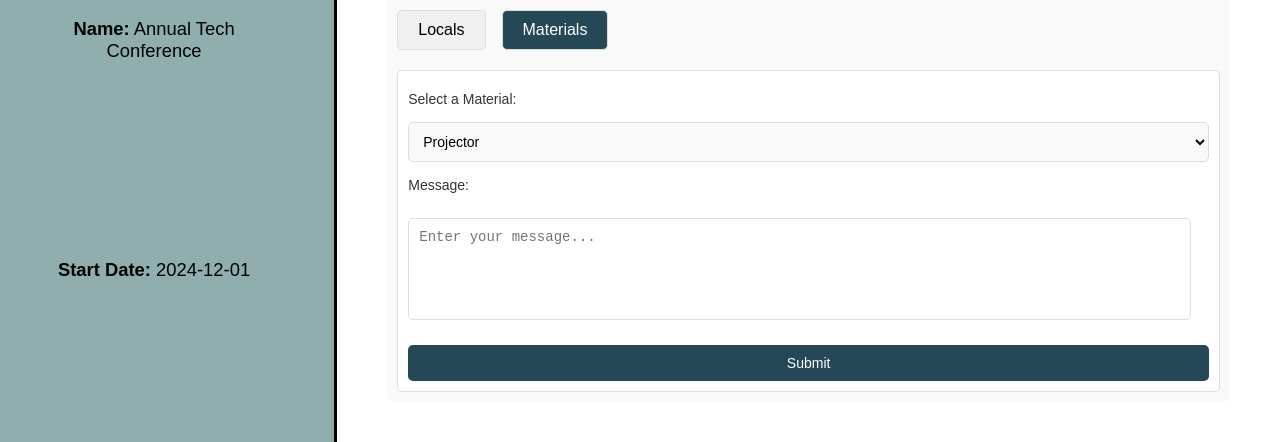
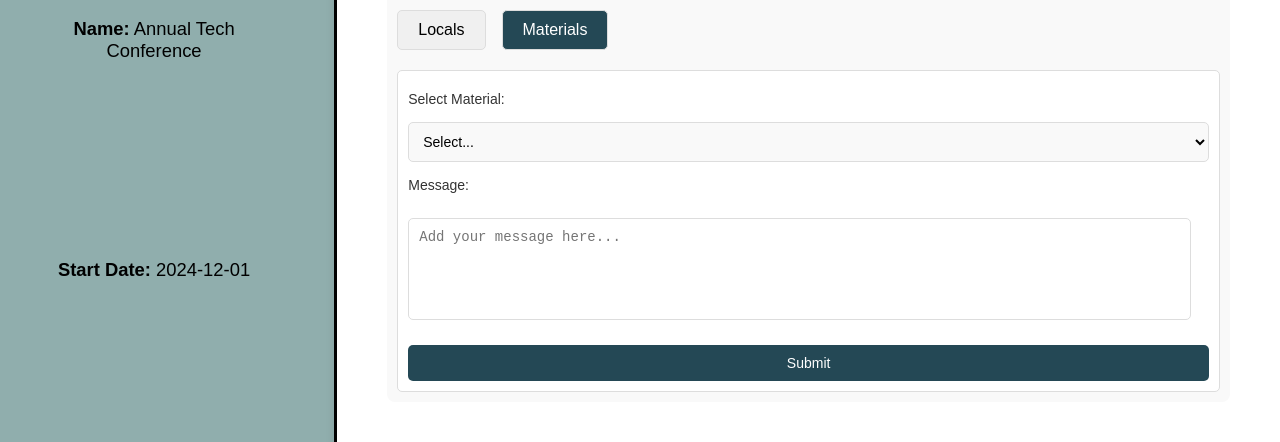
Before and after one commit to AmalJaoua/EventPlanner, a React (Vite) app in the folder Front/: page /event/1 in a window 1280 px wide. Both pictures are taken after a click on the button "Materials". Shown: the part 158-600 px from the top of the page. Built offline with nearby package versions, Linux system fonts and the light colour scheme.

Commit message:
message to submit

```diff
--- a/Front/src/components/LogisticsPage.jsx
+++ b/Front/src/components/LogisticsPage.jsx
@@ -1,36 +1,17 @@
 import React, { useState } from 'react';
 import './LogisticsPage.css';
 
-const LocalsForm = () => (
-  <form className="logisticsForm">
-    <label htmlFor="localsSelect">Select a Local:</label>
-    <select id="localsSelect" name="local">
-      <option value="A215">A215</option>
-      <option value="A214">A214</option>
-      <option value="B215">B215</option>
-    </select>
-    <label htmlFor="localMessage">Message:</label>
-    <textarea id="localMessage" name="message" placeholder="Enter your message..." rows="4"></textarea>
-    <button type="submit">Submit</button>
-  </form>
-);
+const LogisticsPage = () => {
+  const [activeTab, setActiveTab] = useState('locals'); // Default tab is 'locals'
 
-const MaterialsForm = () => (
-  <form className="logisticsForm">
-    <label htmlFor="materialsSelect">Select a Material:</label>
-    <select id="materialsSelect" name="material">
-      <option value="Projector">Projector</option>
-      <option value="Light">Light</option>
-      <option value="Tele">Tele</option>
-    </select>
-    <label htmlFor="materialMessage">Message:</label>
-    <textarea id="materialMessage" name="message" placeholder="Enter your message..." rows="4"></textarea>
-    <button type="submit">Submit</button>
-  </form>
-);
+  const handleTabClick = (tab) => {
+    setActiveTab(tab);
+  };
 
-const LogisticsPage = () => {
-  const [activeComponent, setActiveComponent] = useState('Locals');
+  const handleSubmit = (e) => {
+    e.preventDefault(); // Prevents default form submission
+    alert('Your request has been sent!'); // Displays an alert
+  };
 
   return (
     <div className="logisticsPage">
@@ -38,21 +19,57 @@ const LogisticsPage = () => {
       <p>Here you can manage event logistics.</p>
       <div className="buttonGroup">
         <button
-          className={`toggleButton ${activeComponent === 'Locals' ? 'active' : ''}`}
-          onClick={() => setActiveComponent('Locals')}
+          className={`toggleButton ${activeTab === 'locals' ? 'active' : ''}`}
+          onClick={() => handleTabClick('locals')}
         >
           Locals
         </button>
         <button
-          className={`toggleButton ${activeComponent === 'Materials' ? 'active' : ''}`}
-          onClick={() => setActiveComponent('Materials')}
+          className={`toggleButton ${activeTab === 'materials' ? 'active' : ''}`}
+          onClick={() => handleTabClick('materials')}
         >
           Materials
         </button>
       </div>
       <div className="contentArea">
-        {activeComponent === 'Locals' && <LocalsForm />}
-        {activeComponent === 'Materials' && <MaterialsForm />}
+        {activeTab === 'locals' && (
+          <form className="logisticsForm" onSubmit={handleSubmit}>
+            <label htmlFor="localSelect">Select Local:</label>
+            <select id="localSelect" name="local" required>
+              <option value="">Select...</option>
+              <option value="A215">A215</option>
+              <option value="A214">A214</option>
+              <option value="B215">B215</option>
+            </select>
+            <label htmlFor="localMessage">Message:</label>
+            <textarea
+              id="localMessage"
+              name="message"
+              placeholder="Add your message here..."
+              required
+            ></textarea>
+            <button type="submit">Submit</button>
+          </form>
+        )}
+        {activeTab === 'materials' && (
+          <form className="logisticsForm" onSubmit={handleSubmit}>
+            <label htmlFor="materialSelect">Select Material:</label>
+            <select id="materialSelect" name="material" required>
+              <option value="">Select...</option>
+              <option value="projector">Projector</option>
+              <option value="light">Light</option>
+              <option value="tele">Tele</option>
+            </select>
+            <label htmlFor="materialMessage">Message:</label>
+            <textarea
+              id="materialMessage"
+              name="message"
+              placeholder="Add your message here..."
+              required
+            ></textarea>
+            <button type="submit">Submit</button>
+          </form>
+        )}
       </div>
     </div>
   );
```
